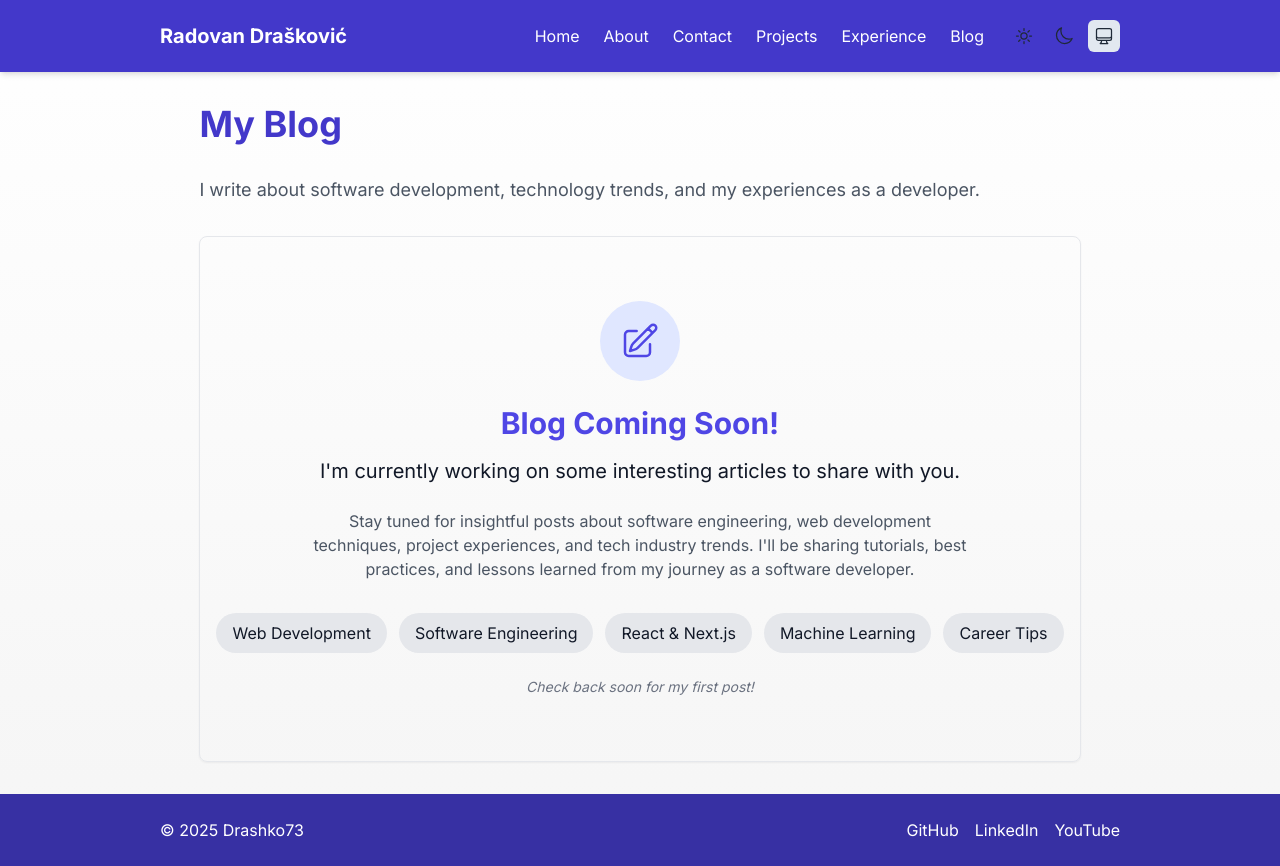
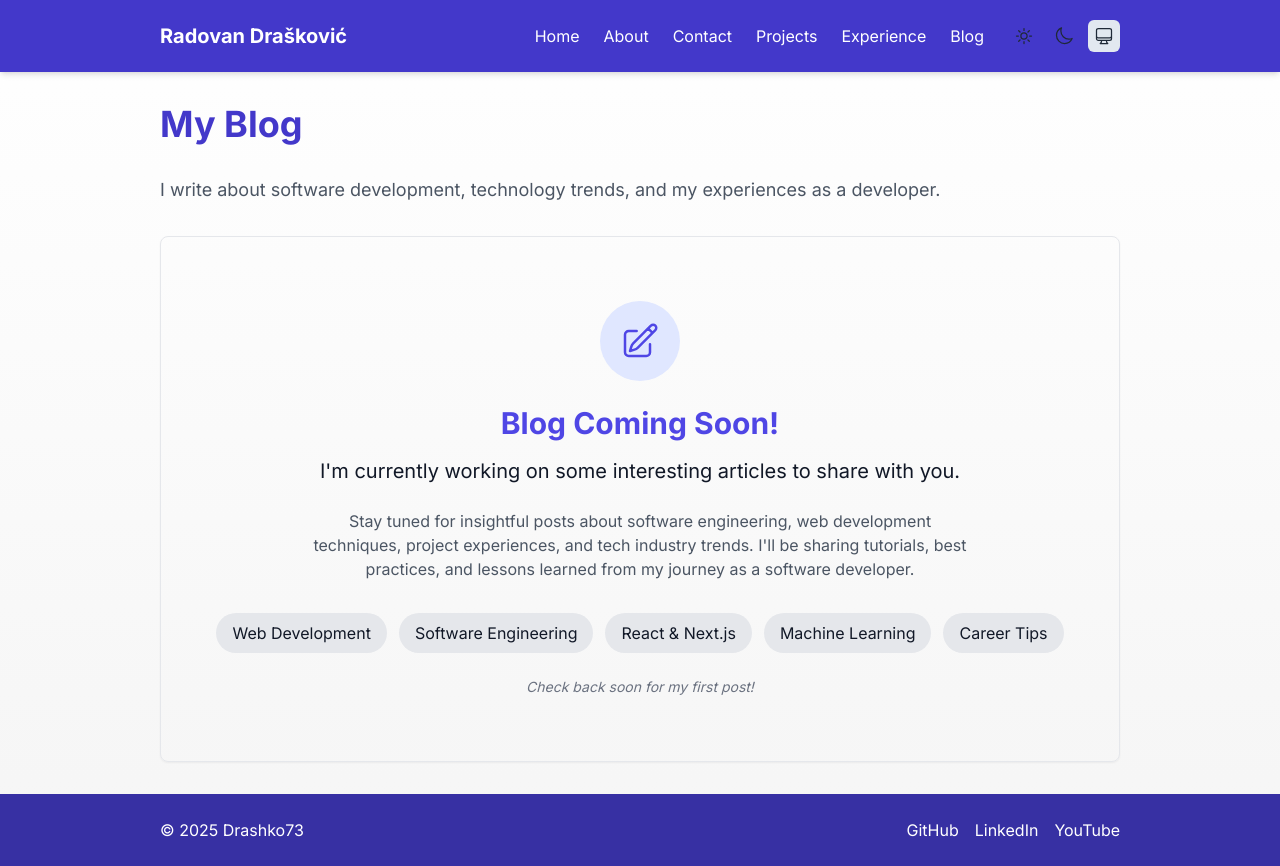
Before and after one commit to Drashko73/drashko73.github.io, a Next.js app: page /blog in a window 1280 px wide. Built offline with nearby package versions, Linux system fonts and the light colour scheme.

Commit message:
Refactor layout component to improve body styling consistency

```diff
--- a/src/app/layout.tsx
+++ b/src/app/layout.tsx
@@ -23,7 +23,7 @@
 }) {
   return (
     <html lang="en" suppressHydrationWarning>
-      <body className={`${inter.className} min-h-screen bg-white dark:bg-gray-900 dark:text-white transition-colors duration-300 flex flex-col`}>
+      <body className={`${inter.className} min-h-screen bg-white dark:bg-gray-900 dark:text-white transition-colors duration-300`}>
         <ThemeProvider defaultTheme="system" storageKey="theme">
           <header className="bg-primary-700 dark:bg-primary-900 text-white shadow-md relative">
             <nav className="container-narrow py-5">
```
